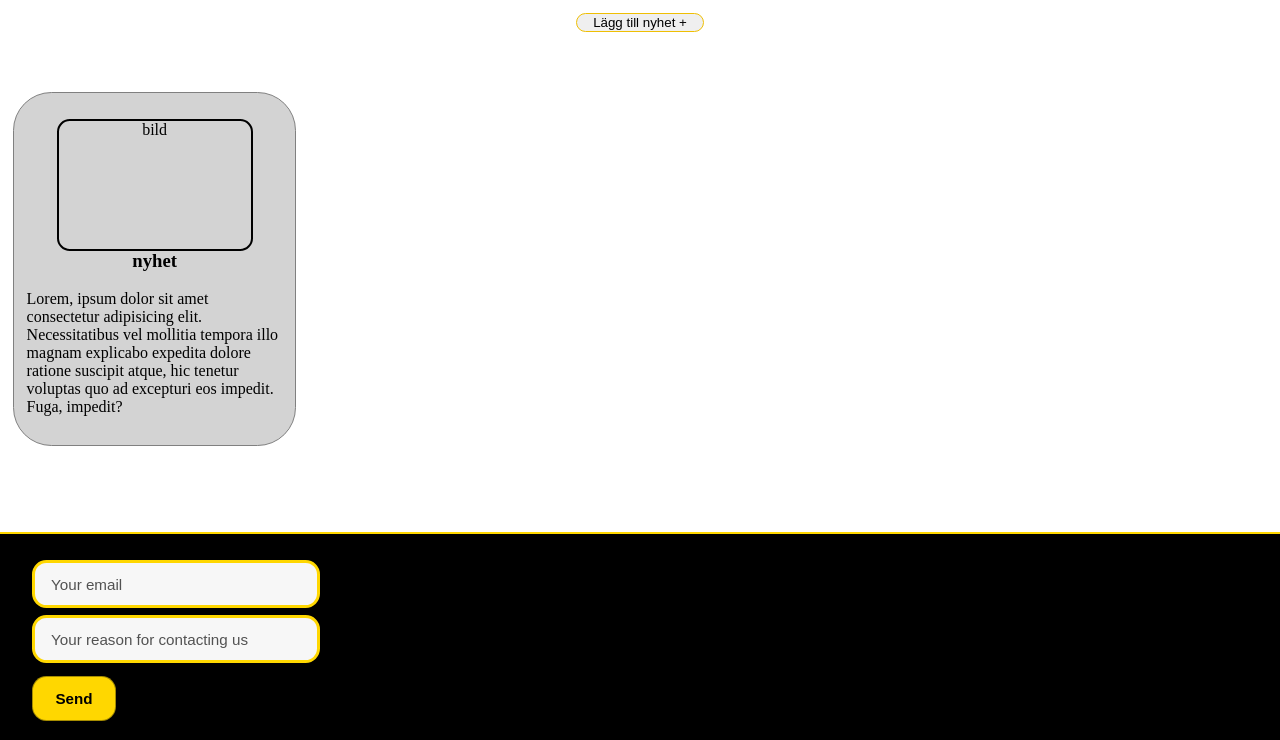
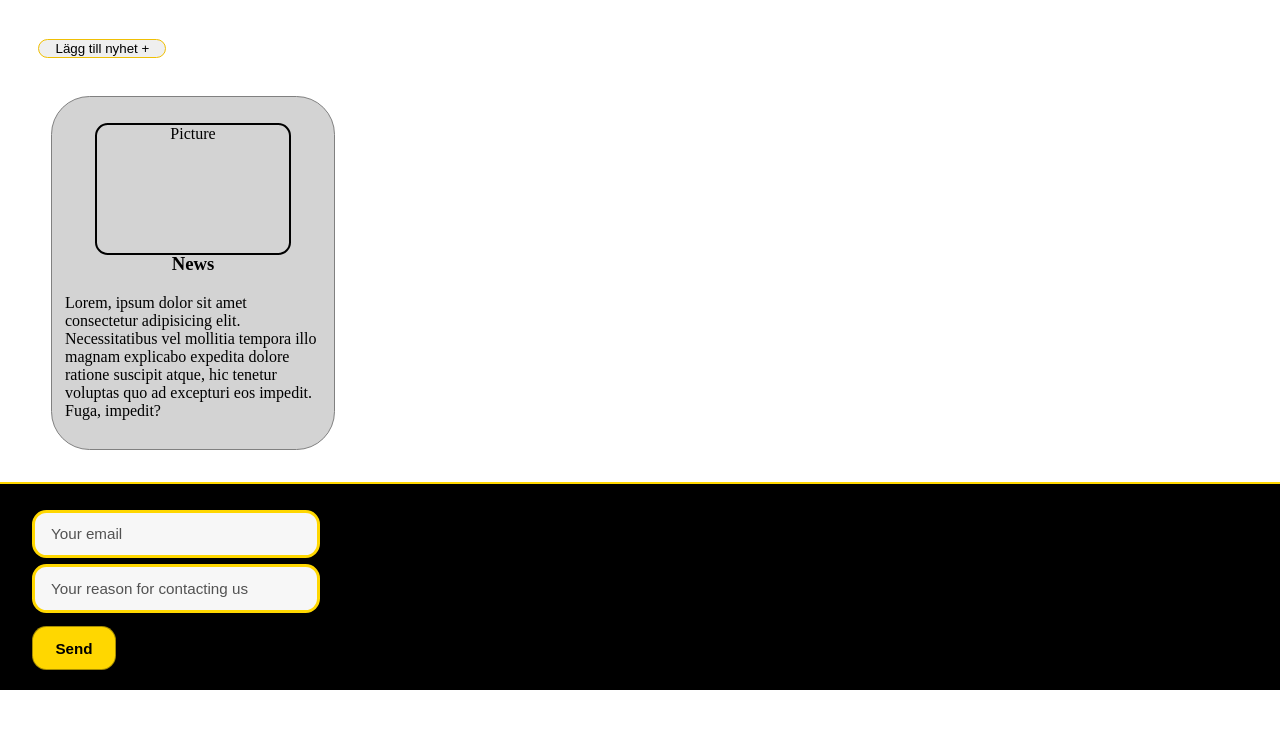
Before and after one commit to BillyD3vs06/stocks-gsb, a PHP site: page /nyheter.html in a window 1280 px wide. Shown: the part 60-800 px from the top of the page. Run offline with PHP 8.4, Linux system fonts and the light colour scheme.

Commit message:
Ändring, lägga till nyheter

```diff
--- a/frontend/public/main.css
+++ b/frontend/public/main.css
@@ -204,10 +204,11 @@ body.all_pages #nav_holder a:has(#login_Signup_nav){
 #Lägg-Till-Nyhet:hover{
     background: yellow;
     box-shadow: 0vw 0vw 1vw 1vw #000;
+    cursor: pointer;
 }
 
 
-#news{
+.news {
     display: flex;
     flex-direction: column;
     align-items: center;
@@ -216,9 +217,9 @@ body.all_pages #nav_holder a:has(#login_Signup_nav){
     background-color: lightgrey;
     border-radius: 3vw;
     padding: 1vw;
-    margin-left: 1vw ;
 }
-#picture{
+
+.newsImage {
     height: 10vw;
     width: 15vw;
     border: solid 0.2vw #000;
@@ -228,16 +229,28 @@ body.all_pages #nav_holder a:has(#login_Signup_nav){
     border-radius: 1vw;
 }
 
-#new_title{
+.newsTitle {
     font-family: 'Times New Roman', Times, serif;
     margin-left:0vw;
     margin-top: -0.1vw;
 }
 
-#news_des{
+.newsDes {
     width: 100%;
     margin-top: 0;
 }
+
+#news_holder {
+    display: flex;
+    flex-wrap: wrap;
+    gap: 1.7rem;
+    padding-left: 4%;
+}
+
+#Lägg-Till-Nyhet {
+    margin: 3%;
+}
+
 
 #telebot_holder{
     height: 40vw;
--- /dev/null
+++ b/frontend/public/newsLogic.js
@@ -0,0 +1,40 @@
+
+const news_holder = document.getElementById("news_holder");
+
+let newsIdentificator = 1;
+
+function newsButton() {
+
+    // Add news
+    const mainDiv = document.createElement("div");
+    mainDiv.id = `news${newsIdentificator}`;
+    mainDiv.className = "news";
+
+    // Adds picture
+    const picture = document.createElement("div");
+    picture.id = `picture${newsIdentificator}`;
+    picture.className = "newsImage";
+    picture.innerHTML = "Picture";
+
+    // Adds title
+    const title = document.createElement("h3");
+    title.id = `new_title${newsIdentificator}`;
+    title.className = "newsTitle";
+    title.innerHTML = "News";
+
+    // Adds description
+    const news_des = document.createElement("p");
+    news_des.id = `news_des${newsIdentificator}`;
+    news_des.className = "newsDes";
+    news_des.innerHTML = "News description";
+
+    // Adds in mainDiv
+    mainDiv.appendChild(picture);
+    mainDiv.appendChild(title);
+    mainDiv.appendChild(news_des);
+
+    // Adds in news_holder
+    news_holder.appendChild(mainDiv);
+
+    newsIdentificator++;
+}
--- a/frontend/public/nyheter.html
+++ b/frontend/public/nyheter.html
@@ -22,16 +22,14 @@
           </div>
         </nav>
        </header>
-       <button id="Lägg-Till-Nyhet">Lägg till nyhet +</button>
+       <button id="Lägg-Till-Nyhet" onclick="newsButton()">Lägg till nyhet +</button>
        <div id="news_holder">
-<div id="news">
-    <div id="picture">bild</div>
-    <h3 id="new_title">nyhet</h3>
-    <p id="news_des">Lorem, ipsum dolor sit amet consectetur adipisicing elit. Necessitatibus vel mollitia tempora illo magnam explicabo expedita dolore ratione suscipit atque, hic tenetur voluptas quo ad excepturi eos impedit. Fuga, impedit?</p>
+<div id="news" class="news">
+    <div id="picture" class="newsImage">Picture</div>
+    <h3 id="new_title" class="newsTitle">News</h3>
+    <p id="news_des" class="newsDes">Lorem, ipsum dolor sit amet consectetur adipisicing elit. Necessitatibus vel mollitia tempora illo magnam explicabo expedita dolore ratione suscipit atque, hic tenetur voluptas quo ad excepturi eos impedit. Fuga, impedit?</p>
 </div>
-<br>
-<br>
-<br>
+
 </div>
        <footer>
         <div id="Contact">
@@ -40,5 +38,6 @@
           <button>Send</button>
         </div>
         </footer>
+  <script src="newsLogic.js"></script>
 </body>
 </html>
```
